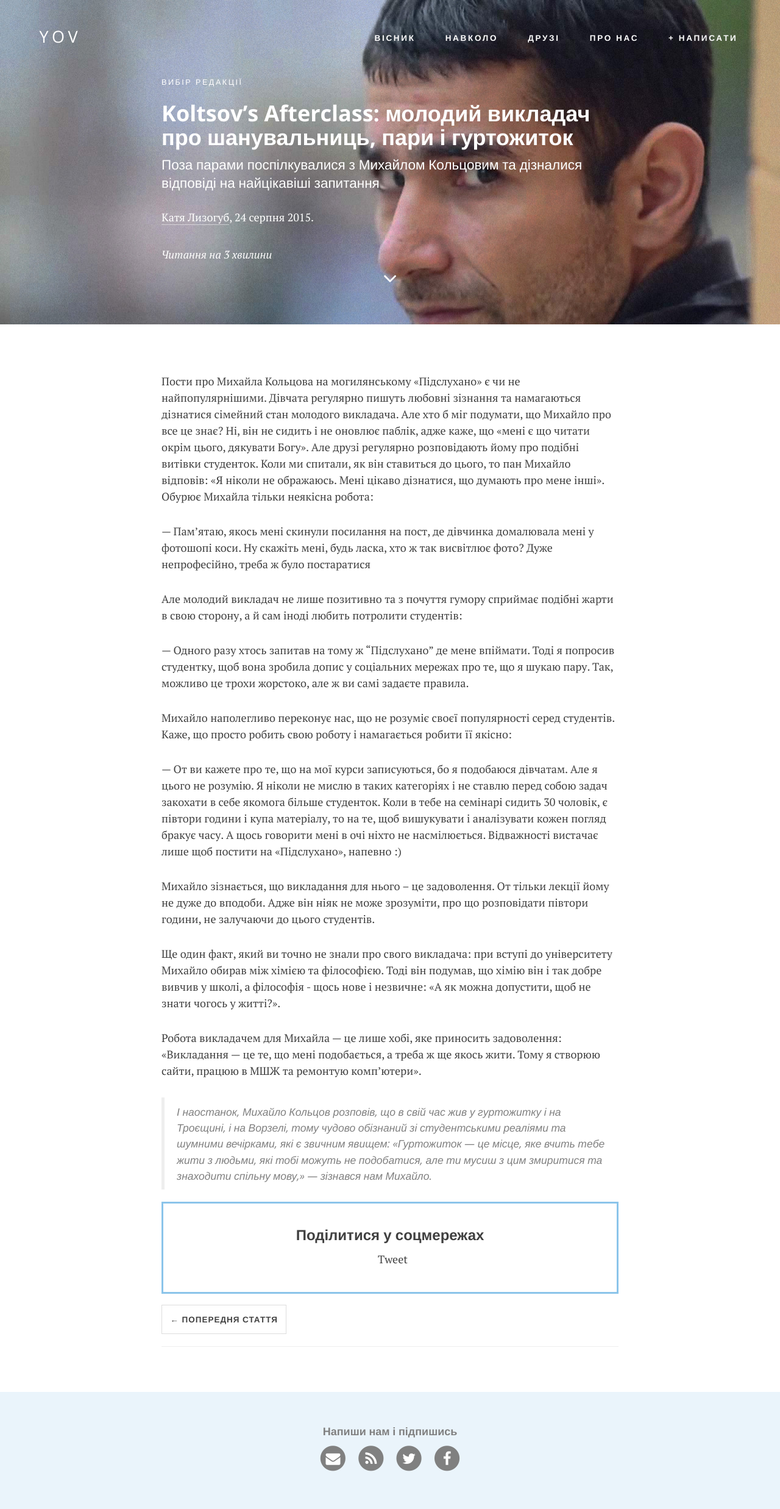
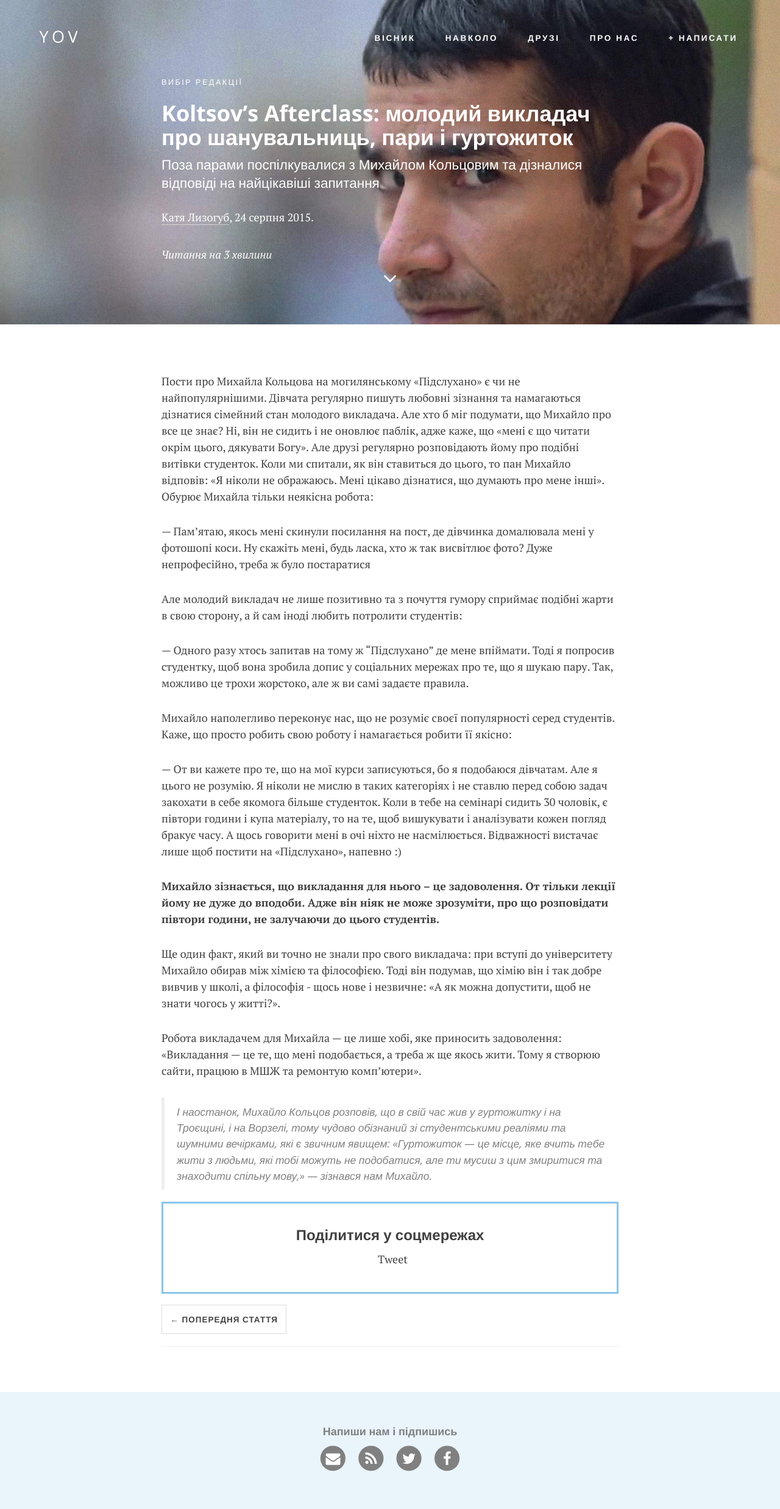
Before and after one commit to boretskyi/boretskyi.github.io, a Jekyll site: the page built from _posts/2015-08-24-koltsov.md, in a window 1280 px wide. Shown: the whole page at 61% size. Built offline with Jekyll 4.4.1, drawn with Linux system fonts in a browser that asks for light colours; nearby versions of some CDN libraries; comment, search, counter and statistics services are not loaded.

```diff
--- a/_posts/2015-08-24-koltsov.md
+++ b/_posts/2015-08-24-koltsov.md
@@ -23,7 +23,7 @@ tags: null
 
 — От ви кажете про те, що на мої курси записуються, бо я подобаюся дівчатам. Але я цього не розумію. Я ніколи не мислю в таких категоріях і не ставлю перед собою задач закохати в себе якомога більше студенток. Коли в тебе на семінарі сидить 30 чоловік, є півтори години і купа матеріалу, то на те, щоб вишукувати і аналізувати кожен погляд бракує часу. А щось говорити мені в очі ніхто не насмілюється. Відважності вистачає лише щоб постити на «Підслухано», напевно :)
 
-Михайло зізнається, що викладання для нього – це задоволення. От тільки лекції йому не дуже до вподоби. Адже він ніяк не може зрозуміти, про що розповідати півтори години, не залучаючи до цього студентів.
+**Михайло зізнається, що викладання для нього – це задоволення. От тільки лекції йому не дуже до вподоби. Адже він ніяк не може зрозуміти, про що розповідати півтори години, не залучаючи до цього студентів.**
 
 Ще один факт, який ви точно не знали про свого викладача: при вступі до університету Михайло обирав  між хімією та філософією. Тоді він подумав, що хімію він і так добре вивчив у школі, а філософія - щось нове і незвичне: «А як можна допустити, щоб не знати чогось у житті?».
 
```
